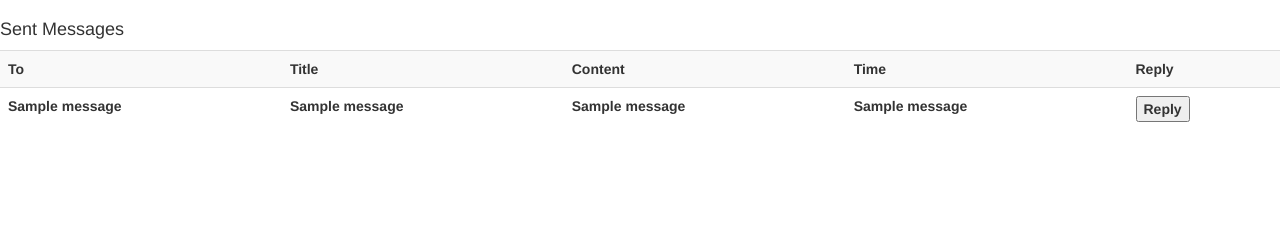
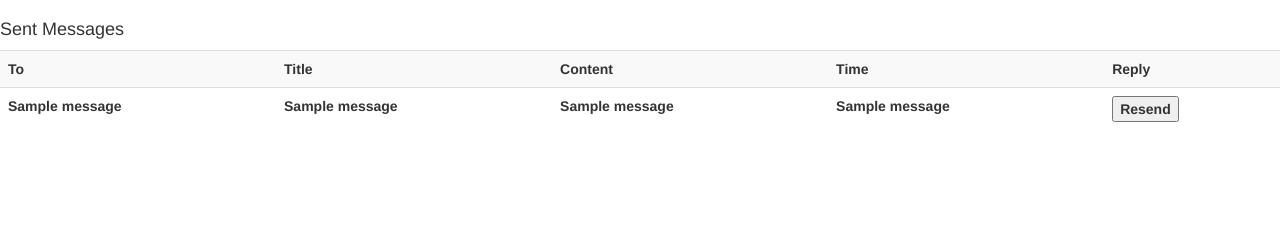
Before and after one commit to wyd856570831/Project1, a Flask app: template dbproject/templates/my_messages.html in a window 1280 px wide. Shown: the part 217-457 px from the top of the page. Run offline with Flask 2, Linux system fonts and the light colour scheme; the template is opened without the code that fills it: most values are stand-ins (such as "Sample title", 1, 10 or a date in 2020); lists and menus that the app fills with data are empty; parts of the project's set-up code (start-up, migrations or seed data) failed here and were passed over; some libraries are stand-ins or nearby versions.

Commit message:
message resent

```diff
--- a/dbproject/templates/my_messages.html
+++ b/dbproject/templates/my_messages.html
@@ -49,7 +49,7 @@
         <th>{{message[4]}}</th>
         <th><form method='POST' style="display:inline-block" action="/new_message/">
             <input type = 'hidden' name = 'receiver_id' value = {{message[0]}} />
-            <input type='submit' value='Reply' />
+            <input type='submit' value='Resend' />
         </form>
         </th>
     </tr>
```
